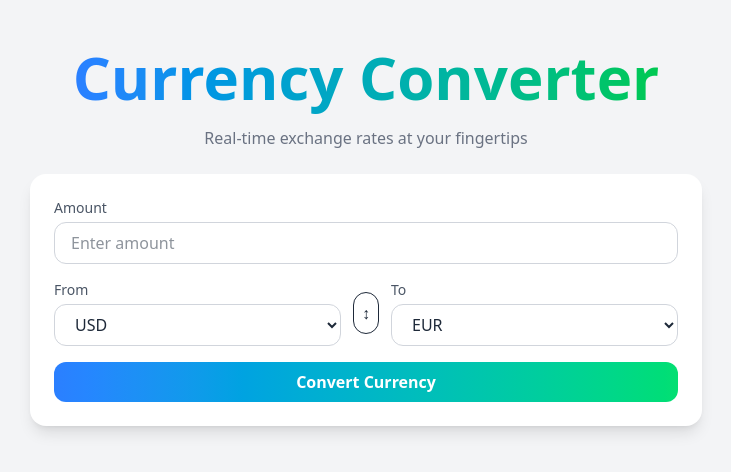
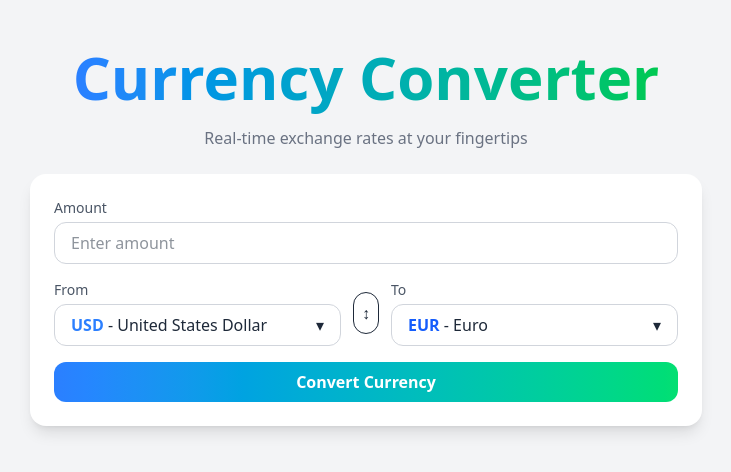
Before and after one commit to Edlawit-H/Currency-converter-app, a React (Vite) app in the folder currency-converter/: page / in a window 1280 px wide. Shown: the top 472 px of the page, without its empty margins (274-1005 px from the left). Built offline with nearby package versions, Linux system fonts and the light colour scheme.

Commit message:
Add new currencies with full names and colored codes for visual distinction in the dropdown

```diff
--- a/currency-converter/src/components/CurrencySelector.jsx
+++ b/currency-converter/src/components/CurrencySelector.jsx
@@ -1,23 +1,85 @@
-const currencies = ["USD", "EUR", "GBP", "ETB", "JPY", "CAD"];
+import { useState, useRef, useEffect } from "react";
+
+const currencies = [
+  { code: "USD", name: "United States Dollar", color: "text-blue-500" },
+  { code: "EUR", name: "Euro", color: "text-blue-600" },
+  { code: "GBP", name: "British Pound Sterling", color: "text-blue-700" },
+  { code: "CAD", name: "Canadian Dollar", color: "text-teal-500" },
+  { code: "AUD", name: "Australian Dollar", color: "text-yellow-500" },
+  { code: "JPY", name: "Japanese Yen", color: "text-red-500" },
+  { code: "CNY", name: "Chinese Yuan", color: "text-red-600" },
+  { code: "INR", name: "Indian Rupee", color: "text-orange-600" },
+  { code: "CHF", name: "Swiss Franc", color: "text-gray-700" },
+  { code: "MXN", name: "Mexican Peso", color: "text-green-600" },
+  { code: "BRL", name: "Brazilian Real", color: "text-green-500" },
+  { code: "ZAR", name: "South African Rand", color: "text-green-700" },
+  { code: "SEK", name: "Swedish Krona", color: "text-yellow-600" },
+  { code: "NOK", name: "Norwegian Krone", color: "text-blue-500" },
+  { code: "DKK", name: "Danish Krone", color: "text-blue-600" },
+  { code: "SGD", name: "Singapore Dollar", color: "text-green-500" },
+  { code: "HKD", name: "Hong Kong Dollar", color: "text-red-500" },
+  { code: "KRW", name: "South Korean Won", color: "text-blue-700" },
+  { code: "MYR", name: "Malaysian Ringgit", color: "text-teal-600" }
+];
 
 function CurrencySelector({ label, value, onChange }) {
+  const [isOpen, setIsOpen] = useState(false);
+  const ref = useRef();
+
+  const selectedCurrency = currencies.find((cur) => cur.code === value);
+
+  // Close dropdown when clicking outside
+  useEffect(() => {
+    function handleClickOutside(event) {
+      if (ref.current && !ref.current.contains(event.target)) {
+        setIsOpen(false);
+      }
+    }
+    document.addEventListener("mousedown", handleClickOutside);
+    return () => document.removeEventListener("mousedown", handleClickOutside);
+  }, []);
+
   return (
-    <div className="flex-1">
-      <label className="text-sm font-medium text-gray-600 mb-1 block">
-        {label}
-      </label>
-      <select
-        value={value}
-        onChange={(e) => onChange(e.target.value)}
-        className="w-full px-4 py-2 border border-gray-300 rounded-xl focus:ring-2 focus:ring-blue-500 focus:border-blue-500 outline-none"
+    <div className="relative flex-1" ref={ref}>
+      <label className="text-sm font-medium text-gray-600 mb-1 block">{label}</label>
+
+      {/* Selected button */}
+      <button
+        type="button"
+        onClick={() => setIsOpen(!isOpen)}
+        className="w-full px-4 py-2 border border-gray-300 rounded-xl text-left flex justify-between items-center focus:ring-2 focus:ring-blue-500 outline-none"
       >
-        {currencies.map((cur) => (
-          <option key={cur} value={cur}>
-            {cur}
-          </option>
-        ))}
-      </select>
+        <span>
+          <span className={`${selectedCurrency.color} font-semibold`}>
+            {selectedCurrency.code}
+          </span>{" "}
+          - {selectedCurrency.name}
+        </span>
+        <span className="ml-2">▾</span>
+      </button>
+
+      {/* Dropdown list */}
+      {isOpen && (
+        <ul className="absolute z-10 w-full mt-1 bg-white border border-gray-300 rounded-xl shadow-lg max-h-60 overflow-y-auto">
+          {currencies.map((cur) => (
+            <li
+              key={cur.code}
+              onClick={() => {
+                onChange(cur.code);
+                setIsOpen(false);
+              }}
+              className="px-4 py-2 hover:bg-gray-100 cursor-pointer flex justify-between"
+            >
+              <span>
+                <span className={`${cur.color} font-semibold`}>{cur.code}</span> - {cur.name}
+              </span>
+              {value === cur.code && <span>✓</span>}
+            </li>
+          ))}
+        </ul>
+      )}
     </div>
   );
 }
+
 export default CurrencySelector;
```
